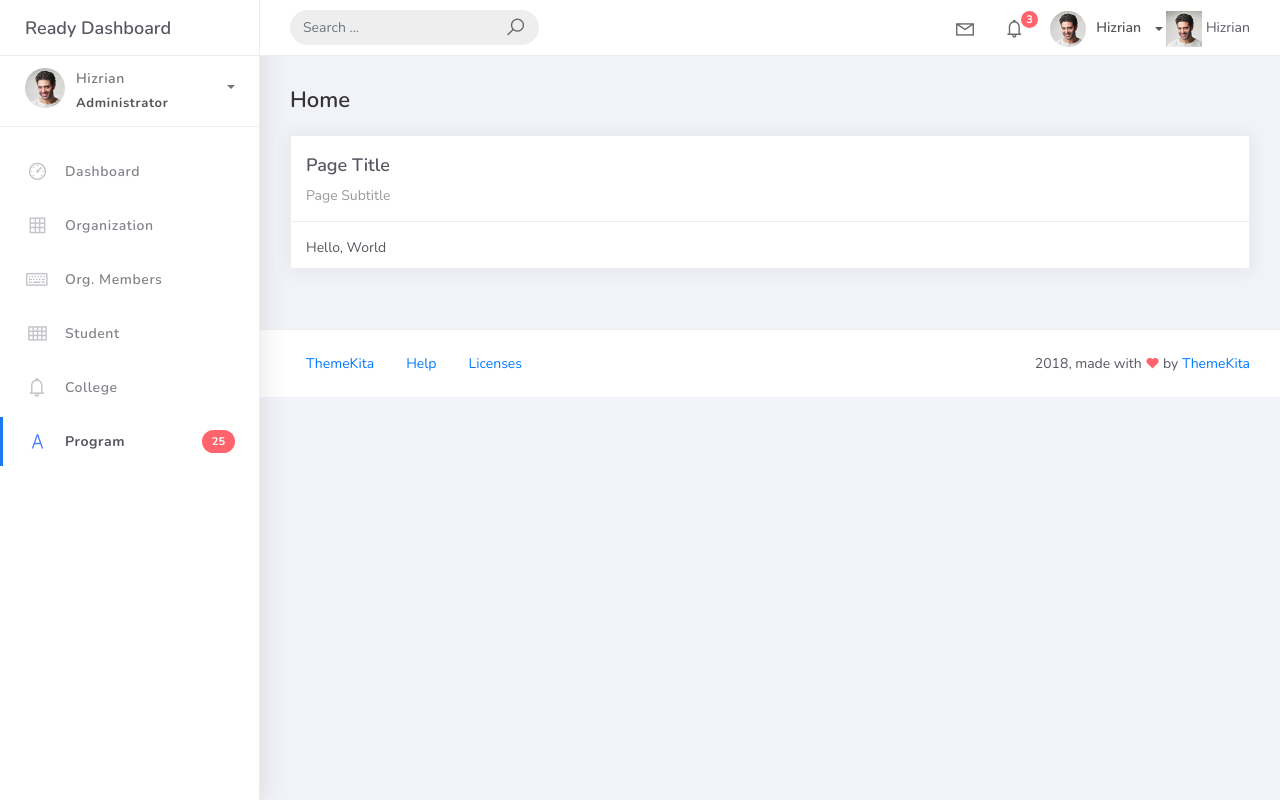
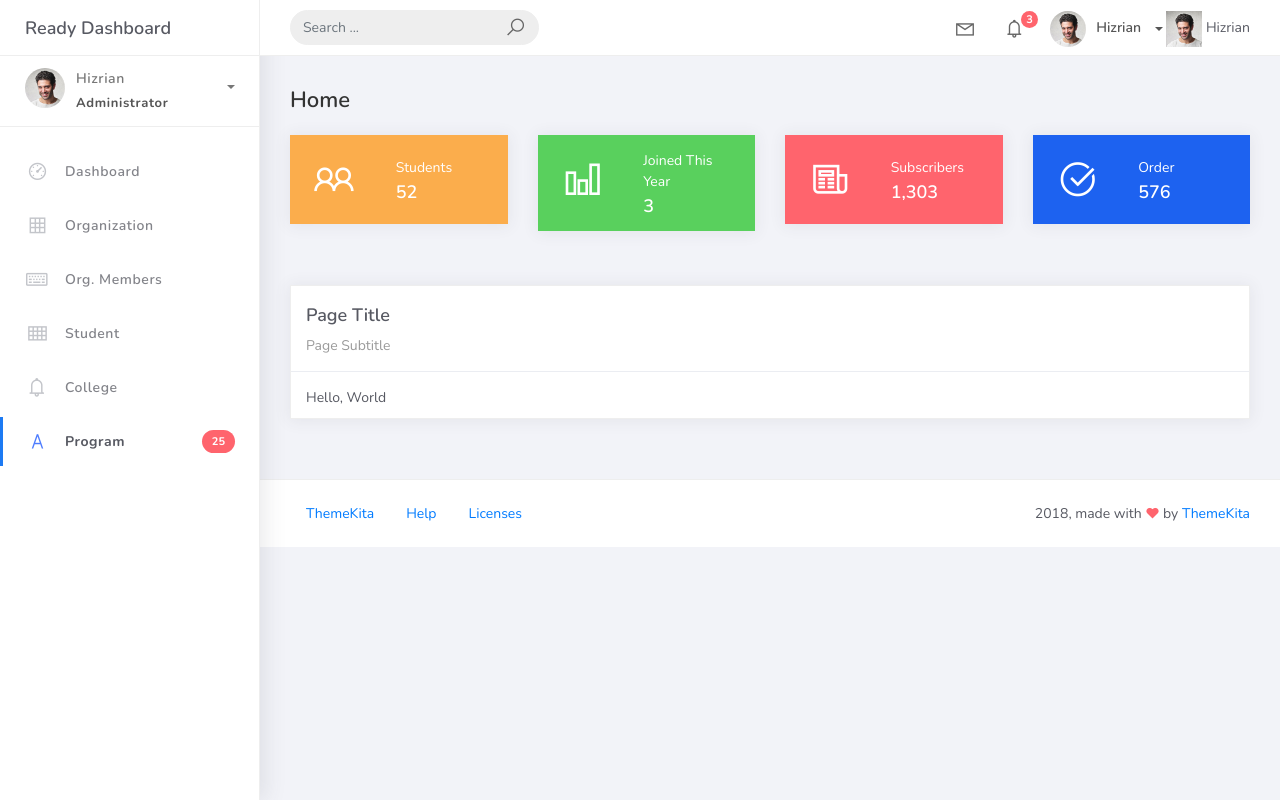
Before and after one commit to SunnyKimmy0621/PSUSphere, a Django app: page / in a window 1280 px wide. Run offline with Django 5.2, Linux system fonts and the light colour scheme; data comes from the database, SQL or seed files in the repository; some libraries are stand-ins or nearby versions.

Commit message:
add some improvements

```diff
--- a/studentorg/views.py
+++ b/studentorg/views.py
@@ -4,17 +4,48 @@ from django.views.generic.edit import CreateView, UpdateView, DeleteView
 from django.urls import reverse_lazy
 from studentorg.models import Organization, OrgMember, Student, College, Program
 from studentorg.forms import OrganizationForm, OrgMemberForm, StudentForm, CollegeForm, ProgramForm
+from django.utils import timezone
 
 class HomePageView(ListView):
     model = Organization
     context_object_name = 'home'
     template_name = "home.html"
 
+    def get_context_data(self, **kwargs):
+
+        context = super().get_context_data(**kwargs)
+        context["total_students"] = Student.objects.count()
+
+        today = timezone.now().date()
+        count = (
+            OrgMember.objects.filter(
+               date_joined__year=today.year
+          )
+            .values("student")
+            .distinct()
+            .count()
+        )
+
+        context["students_joined_this_year"] = count
+        return context
+
 class OrganizationList(ListView):
     model = Organization
     context_object_name = 'organizations'
     template_name = 'org_list.html'
     paginate_by = 5
+    ordering = ["college__college_name","name"]
+
+    def get_queryset(self):
+        qs = super().get_queryset()
+        query = self.request.GET.get("q")
+
+        if query:
+            qs = qs.filter(
+                Q(name__icontains=query) |
+                Q(description__icontains=query)
+            )
+        return qs
 
 class OrganizationCreateView(CreateView):
      model = Organization
@@ -108,6 +139,14 @@ class ProgramList(ListView):
      template_name = 'program_list.html'
      paginate_by = 5
 
+     def get_ordering(self):
+          allowed = ["prog_name", "college__college_name"]
+          sort_by = self.request.GET.get("sort_by")
+          if sort_by in allowed:
+               return sort_by
+          return "prog_name"
+
+
 class ProgramCreateView(CreateView):
      model = Program
      form_class = ProgramForm
--- a/templates/home.html
+++ b/templates/home.html
@@ -1,18 +1,107 @@
-{% extends 'base.html' %} {% load static %} {% block content %}
+{% extends 'base.html' %}
+{% load static %}
+
+{% block content %}
 <div class="content">
   <div class="container-fluid">
     <h4 class="page-title">Home</h4>
+
     <div class="row">
+      <div class="col-md-3">
+        <div class="card card-stats card-warning">
+          <div class="card-body">
+            <div class="row">
+              <div class="col-5">
+                <div class="icon-big text-center">
+                  <i class="la la-users"></i>
+                </div>
+              </div>
+              <div class="col-7 d-flex align-items-center">
+                <div class="numbers">
+                  <p class="card-category">Students</p>
+                  <h4 class="card-title">{{total_students}}</h4>
+                </div>
+              </div>
+            </div>
+          </div>
+        </div>
+      </div>
+
+      <div class="col-md-3">
+        <div class="card card-stats card-success">
+          <div class="card-body">
+            <div class="row">
+              <div class="col-5">
+                <div class="icon-big text-center">
+                  <i class="la la-bar-chart"></i>
+                </div>
+              </div>
+              <div class="col-7 d-flex align-items-center">
+                <div class="numbers">
+                  <p class="card-category">Joined This Year</p>
+                  <h4 class="card-title">{{students_joined_this_year}}</h4>
+                </div>
+              </div>
+            </div>
+          </div>
+        </div>
+      </div>
+
+      <div class="col-md-3">
+        <div class="card card-stats card-danger">
+          <div class="card-body">
+            <div class="row">
+              <div class="col-5">
+                <div class="icon-big text-center">
+                  <i class="la la-newspaper-o"></i>
+                </div>
+              </div>
+              <div class="col-7 d-flex align-items-center">
+                <div class="numbers">
+                  <p class="card-category">Subscribers</p>
+                  <h4 class="card-title">1,303</h4>
+                </div>
+              </div>
+            </div>
+          </div>
+        </div>
+      </div>
+
+      <div class="col-md-3">
+        <div class="card card-stats card-primary">
+          <div class="card-body">
+            <div class="row">
+              <div class="col-5">
+                <div class="icon-big text-center">
+                  <i class="la la-check-circle"></i>
+                </div>
+              </div>
+              <div class="col-7 d-flex align-items-center">
+                <div class="numbers">
+                  <p class="card-category">Order</p>
+                  <h4 class="card-title">576</h4>
+                </div>
+              </div>
+            </div>
+          </div>
+        </div>
+      </div>
+    </div>
+
+    <div class="row mt-4">
       <div class="col-md-12">
         <div class="card">
           <div class="card-header">
             <div class="card-title">Page Title</div>
             <div class="card-category">Page Subtitle</div>
           </div>
-                    <div class="card-body">Hello, World</div>
+          <div class="card-body">
+            Hello, World
           </div>
         </div>
       </div>
     </div>
+
+  </div>
 </div>
 {% endblock %}
--- a/templates/org_list.html
+++ b/templates/org_list.html
@@ -15,9 +15,9 @@
                     <br />
                             <div class="col-md-12 row">
                                 <div class="col-md-6">
-                                    <form class="navbar-left navbar-form nav-search mr-md-3" action="">
+                                    <form class="navbar-left navbar-form nav-search mr-md-3" action="{% url 'organization-list' %}">
                                         <div class="input-group">
-                                            <input type="text" placeholder="Search ..." class="form-control" />
+                                            <input type="text" placeholder="Search ..." class="form-control" name="q" />
                                             <div class="input-group-append">
                                                 <span class="input-group-text">
                                                     <i class="la la-search search-icon"></i>
--- a/templates/orgmember_list.html
+++ b/templates/orgmember_list.html
@@ -48,8 +48,8 @@
                             <tbody>
                                 {% for member in orgmembers %}
                                 <tr>
-                                    <td>{{ member.name }}</td>
-                                    <td>{{ member.organization }}</td>
+                                    <td>{{ member.student }}</td>
+                                    <td>{{ member.organization.name }}</td>
                                     <td>{{ member.role }}</td>
                                     <td>
                                         <a href="{% url 'orgmember-edit' member.id %}">Edit</a>
```
Also changed, not shown: templates/program_list.html (+26 -3 lines), templates/student_list.html (+12 -4 lines). Lines whose indentation alone changed are shown as unchanged.
